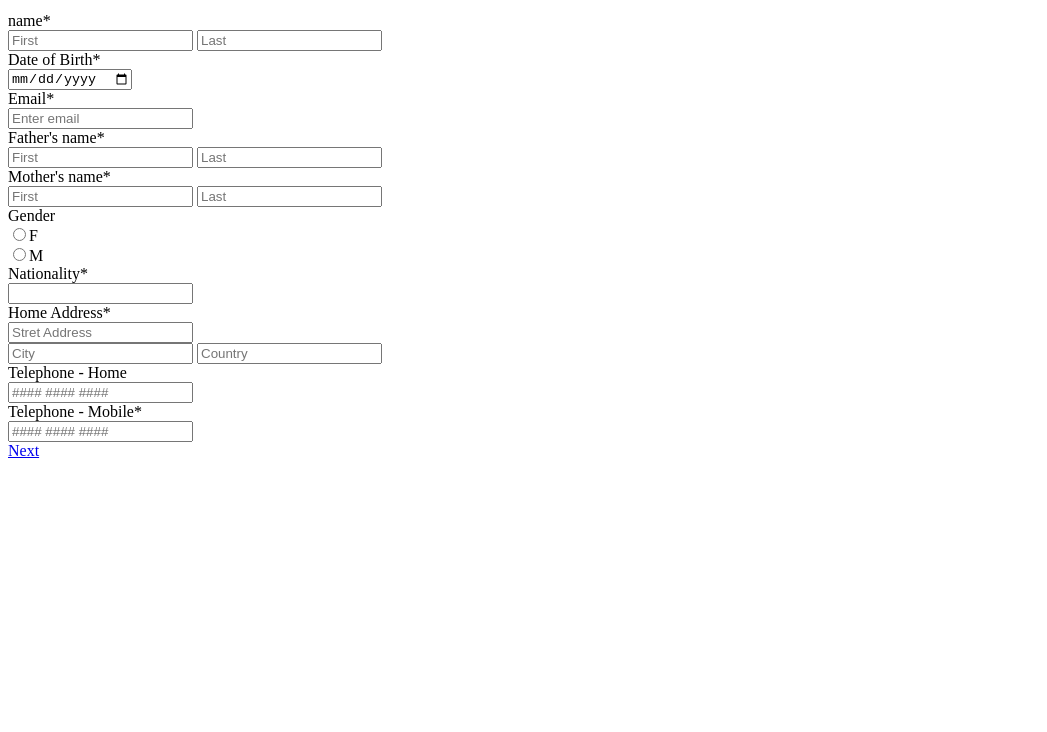
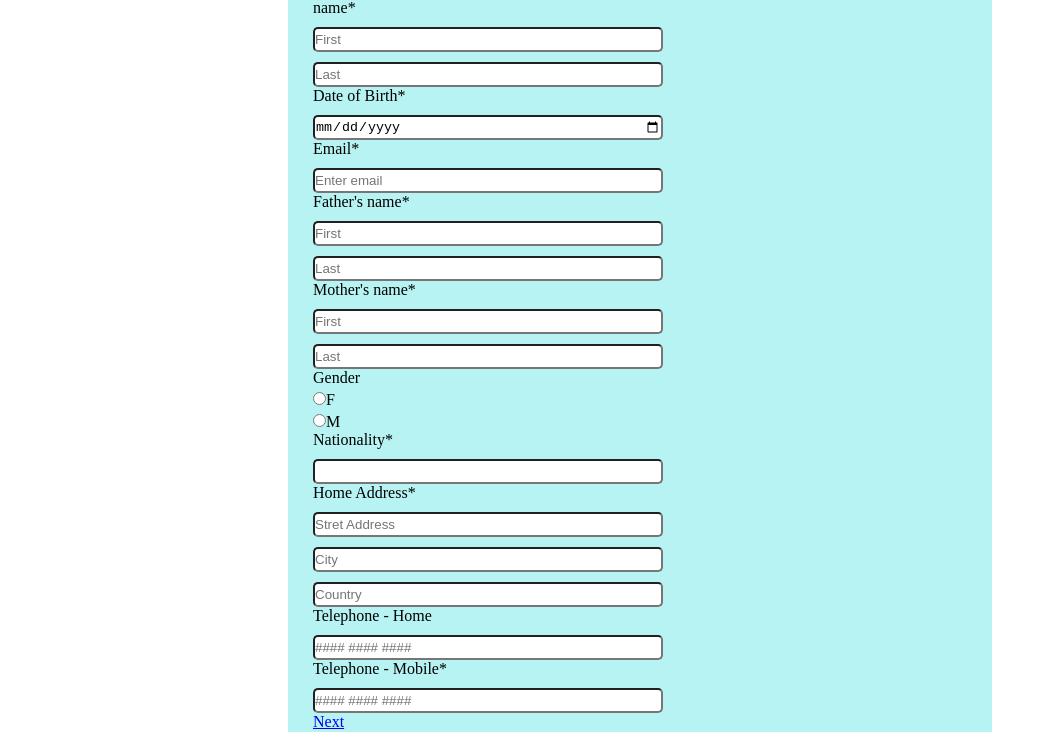
Before and after one commit to Abdulkhans/page, a plain HTML site: page multi_pages.html in a window 1280 px wide. Shown: the part 68-800 px from the top of the page, without its empty margins (0-1047 px from the left). Drawn offline with Linux system fonts and the light colour scheme.

Commit message:
Update multi_pages.html

```diff
--- a/multi_pages.html
+++ b/multi_pages.html
@@ -6,7 +6,7 @@
     <meta http-equiv="X-UA-Compatible" content="IE=edge" />
     <meta name="viewport" content="width=device-width, initial-scale=1.0" />
     <title>Ragistation form</title>
-    <link rel="stylesheet" href="multi_pages.css" />
+    <link rel="stylesheet" href="style.css" />
 </head>
 
 <body>
```
